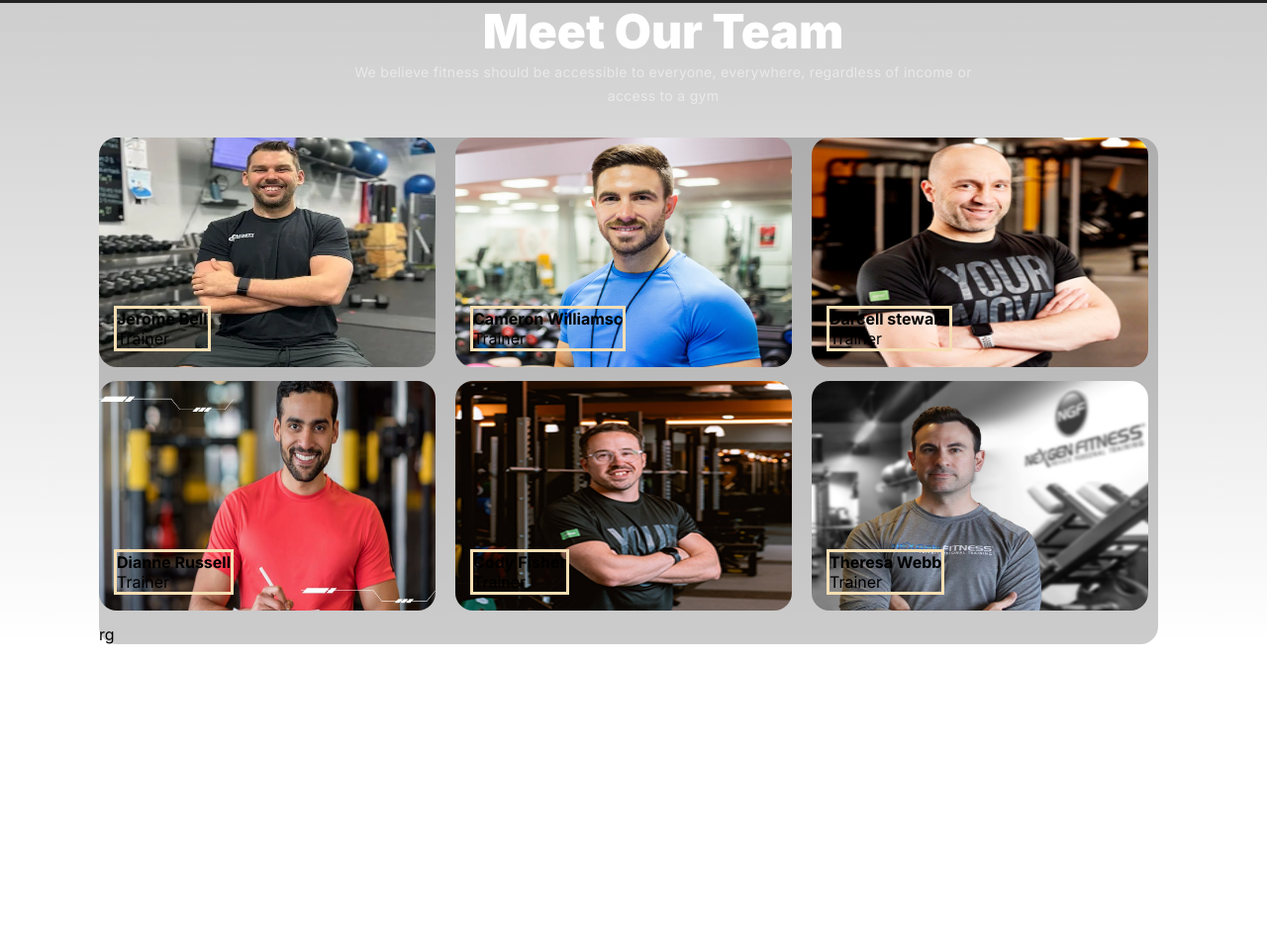
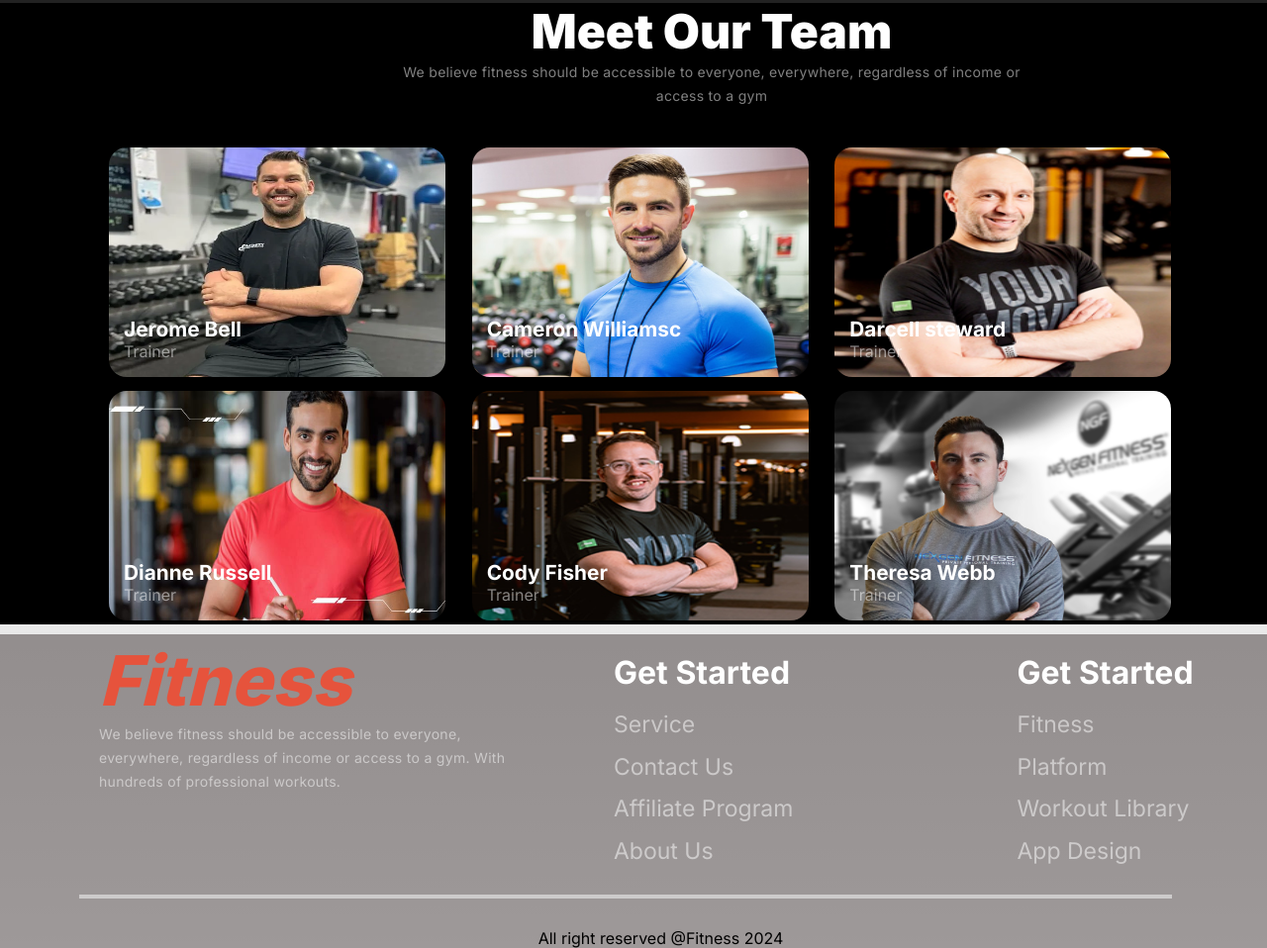
Before and after one commit to imroknujjamanrony/Assignment-2, a plain HTML site: page index.html in a window 1280 px wide. Shown: the part 2484-3442 px from the top of the page at 99% size. Before the commit the page ends 3135 px from the top, so only its background shows below. Drawn offline with Linux system fonts and the light colour scheme; a web font is replaced by a local one.

Commit message:
added all the html file and css file

```diff
--- a/index.html
+++ b/index.html
@@ -243,7 +243,7 @@
    </section>
 
 
-   <section>
+   <section class="exercise-sec">
     <div class="container-exercise">
       <h2 class="container-title-ex">Meet Our Team</h2>
       <p class="container-descrip-ex">We believe fitness should be accessible to everyone, everywhere, regardless of income or
@@ -304,12 +304,51 @@
          </div>
         </div>
 
-        <p>rg</p>
 
       </div>
     </div>
    </section>
 
+
+   <section class="info-sec">
+
+    <div class="info-div">
+
+
+      <div class="info-col-1">
+        <h2 class="info-title-1"> <i>Fitness</i> </h2>
+        <p class="info-desc-1">We believe fitness should be accessible to everyone, everywhere, regardless of income or access to a gym. With hundreds of professional workouts.</p>
+
+      </div>
+
+
+
+      <div class="info-col-2">
+        <h4 class="info-title-2">Get Started</h4>
+        <nav class="info-item-1">
+          <a href="#">Service</a>
+          <a href="#">Contact Us</a>
+          <a href="#">Affiliate Program</a>
+          <a href="#">About Us</a>
+        </nav>
+      </div>
+
+
+      <div class="info-col-3">
+        <h4 class="info-title-3">Get Started</h4>
+        <nav class="info-item-2">
+          <a href="#">Fitness</a>
+          <a href="#">Platform</a>
+          <a href="#">Workout Library</a>
+          <a href="#">App Design</a>
+        </nav>
+      </div>
+    </div>
+
+    <hr class="hr-1">
+    <footer class="foot-1">All right reserved @Fitness 2024</footer>
+  </section>
+
   </section>
 
 </body>
--- a/style/style-a2.css
+++ b/style/style-a2.css
@@ -879,6 +879,10 @@ text-align: left;
 
 /* trainner img div */
 
+.exercise-sec{
+  width: 1338px;
+  background-color: black;
+}
 .container-exercise{
   margin-left: 100px;
 }
@@ -913,7 +917,7 @@ margin: 0 auto;
 
 
 .img-for-grid{
-  width: 1070px;
+  width: 1090px;
   display: grid;
   grid-template-columns: repeat(3,1fr);
 
@@ -936,21 +940,162 @@ margin: 0 auto;
 
 .img-for-grid>div>div>p{
   width: 60px;
-  /* border: solid yellow; */
+  color: rgba(255, 255, 255, 0.5);
 }
 
 .img-item-1, .img-item-2, .img-item-3, .img-item-4, .img-item-5, .img-item-6{
   position: relative;
   width: 300px;
-  /* border: solid red; */
-}
+  padding-left: 10px;
+
+ }
+
+ .img-item-1, .img-item-2, .img-item-3{
+  padding-top: 10px;
+ }
 
 .img-card1, .img-card2, .img-card3, .img-card4, .img-card5, .img-card6{
   position: absolute;
-  border: solid wheat;
   bottom: 20px;
-  left: 15px;
+  left: 25px;
 }
+
+
+.img-for-grid>div>div>h4{
+  color: rgb(255, 255, 255);
+  font-size: 1.3rem;
+}
+
+
+/* info div style */
+
+.info-sec{
+  width: 1335px;
+  margin-top: 10px;
+  background-color: rgba(63, 53, 53, 0.5);
+
+}
+.info-div{
+  display: grid;
+  grid-template-columns: repeat(3,1fr);
+
+}
+
+.info-col-1{
+  margin-left: 100px;
+  margin-top: 5px;
+}
+
+.info-title-1{
+  color: rgb(230, 83, 60);
+font-family: Inter;
+font-size: 70px;
+font-weight: 800;
+line-height: 120%;
+letter-spacing: 0%;
+text-align: left;
+}
+
+.info-desc-1{
+  display: flex;
+  flex-direction: column;
+  width: 420px;
+  color: rgba(255, 255, 255, 0.5);
+font-family: Inter;
+font-size: 14px;
+font-weight: 400;
+line-height: 24px;
+letter-spacing: 0.3px;
+text-align: left;
+}
+
+.info-title-2{
+  color: rgb(255, 255, 255);
+font-family: Inter;
+font-size: 32px;
+font-weight: 700;
+line-height: 120%;
+letter-spacing: 0%;
+text-align: left;
+margin-top: 20px;
+}
+
+.info-item-1{
+display: flex;
+flex-direction: column;
+gap: 15px;
+margin-top: 20px;
+}
+
+.info-item-1>a{
+  text-decoration: none;
+  color: rgba(255, 255, 255, 0.5);
+font-family: Inter;
+font-size: 23px;
+font-weight: 400;
+line-height: 120%;
+letter-spacing: 0%;
+text-align: left;
+}
+
+.info-col-2{
+ margin-left: 100px;
+
+}
+
+
+.info-col-3{
+  margin-left: 100px;
+}
+
+
+.info-title-3{
+  color: rgb(255, 255, 255);
+font-family: Inter;
+font-size: 32px;
+font-weight: 700;
+line-height: 120%;
+letter-spacing: 0%;
+text-align: left;
+margin-top: 20px;
+}
+
+
+.info-item-2{
+  display: flex;
+  flex-direction: column;
+  gap: 15px;
+  margin-top: 20px;
+}
+
+
+.info-item-2>a{
+  text-decoration: none;
+  color: rgba(255, 255, 255, 0.5);
+font-family: Inter;
+font-size: 23px;
+font-weight: 400;
+line-height: 120%;
+letter-spacing: 0%;
+text-align: left;
+}
+
+
+.hr-1{
+  width: 1100px;
+  margin-left: 80px;
+  margin-top: 30px;
+  border: 2px solid rgba(255, 255, 255, 0.5);
+}
+
+.foot-1{
+  text-align: center;
+  margin-top: 30px;
+}
+
+
+
+
 
 
 
@@ -991,8 +1136,9 @@ margin-left: 15px;
   visibility: visible;
   filter: brightness(0) invert(1);
   height: 100%;
-  width: 50px;
-  height: 25px;
+  width: 35px;
+  height: 30px;
+  margin-top: 18px;
 
  }
 
@@ -1198,7 +1344,7 @@ object-position: 66% 33%;
 
 .flex-bmi{
   width: auto;
-  height: auto;
+  height: 590px;
   display: flex;
   flex-direction: column;
   margin-top: 30px;
@@ -1242,7 +1388,68 @@ table{
 
 
 
+/* trainer container styles */
 
+.container-exercise{
+  margin-left: 0px;
+  margin-top: 0px;
+  background-color: black;
+}
+
+.container-title-ex{
+  font-size: 2.1rem;
+}
+
+.container-descrip-ex{
+  width: 300px;
+  display: flex;
+  flex-direction: column;
+
+}
+
+.img-for-grid{
+  width: auto;
+  height: auto;
+  display: grid;
+  grid-template-columns: repeat(1,1fr);
+  gap: 70px;
+  margin-top: 100px;
+  margin-left: 30px;
+  /* background-color: rgba(255, 255, 255, 0.5); */
+}
+
+.exercise-sec{
+  width: auto;
+}
+
+.info-sec{
+  width: auto;
+}
+.info-div{
+  width: auto;
+  display: grid;
+  grid-template-columns: repeat(1,1fr);
+
+}
+
+.hr-1{
+  width: 360px;
+  margin-left: 20px;
+}
+
+.foot-1{
+  margin-left: 20px;
+  text-align: left;
+}
+
+.info-col-1,.info-col-2,.info-col-3{
+  margin-left: 20px;
+  margin-top: 10px;
+}
+
+.info-desc-1{
+  width: 300px;
+}
 
 
 
```
